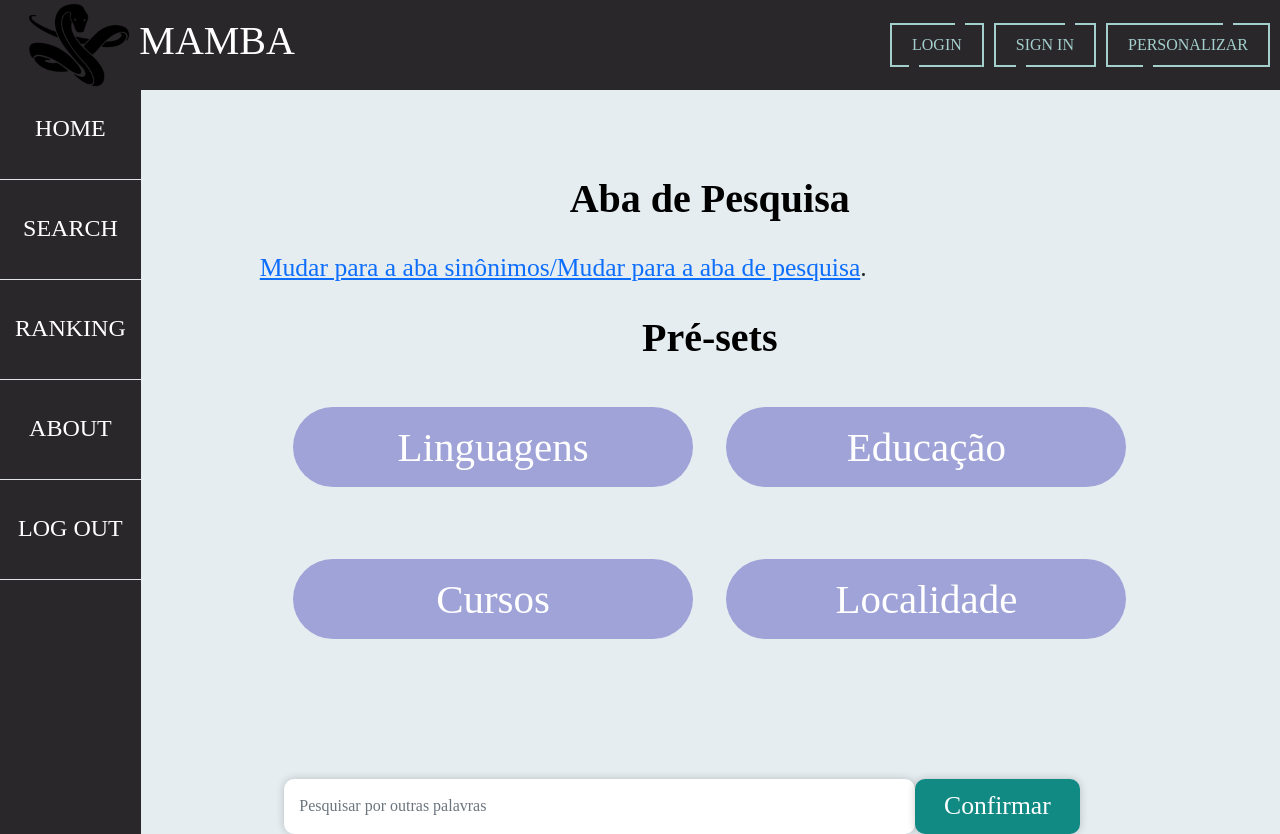
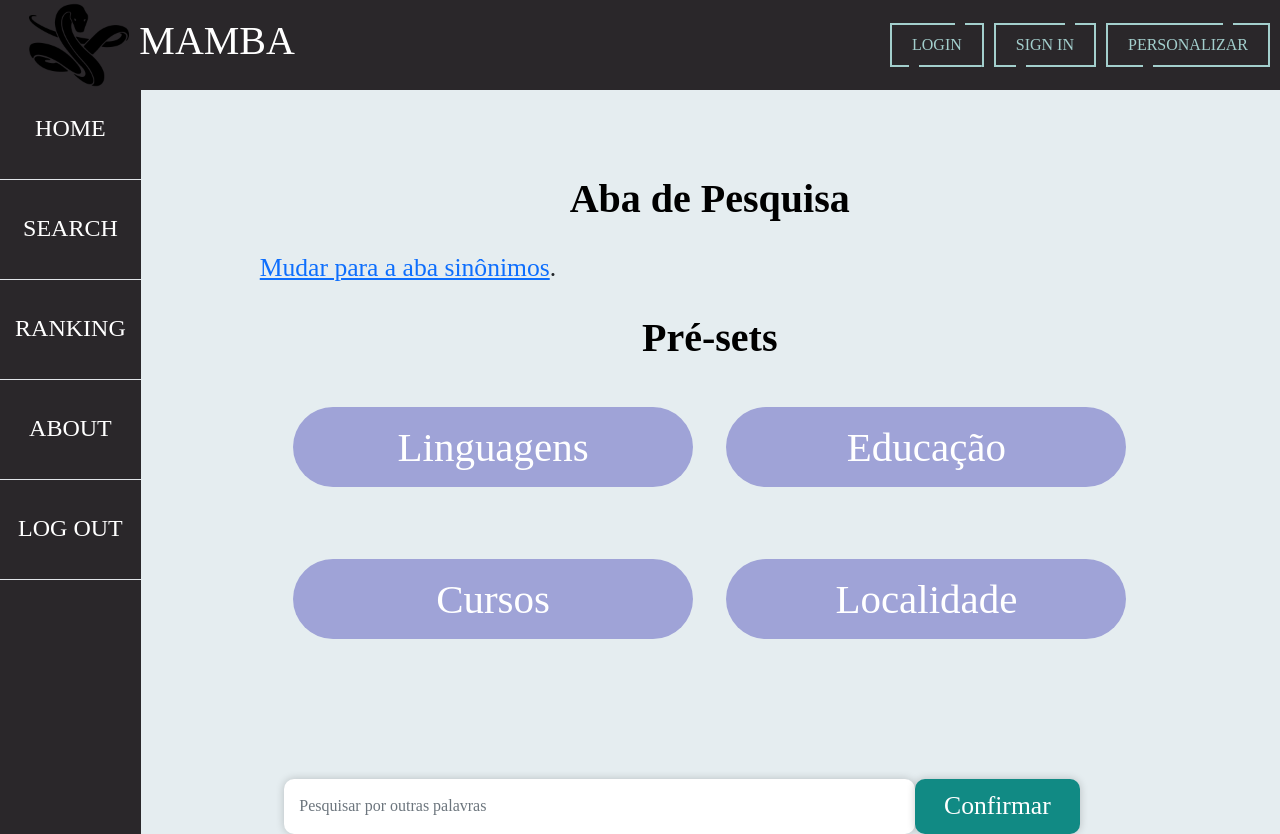
Before and after one commit to CairoDeAndrade/mamba-searcher, a Django app: template tcc_principal/super_searcher/templates/super_searcher/search.html in a window 1280 px wide. Run offline with Django 4.2, Linux system fonts and the light colour scheme; the template is opened without the code that fills it, so the values that code supplies are empty; some web fonts are replaced.

Commit message:
Update search.html

```diff
--- a/tcc_principal/super_searcher/templates/super_searcher/search.html
+++ b/tcc_principal/super_searcher/templates/super_searcher/search.html
@@ -143,7 +143,7 @@
             <h1>Aba de Pesquisa</h1>
         </div>
         <div class="text">
-             <a href="{% url 'synonyms' %}">Mudar para a aba sinônimos/Mudar para a aba de pesquisa</a>.
+             <a href="{% url 'synonyms' %}">Mudar para a aba sinônimos</a>.
         </div>
     </div>
 
```
